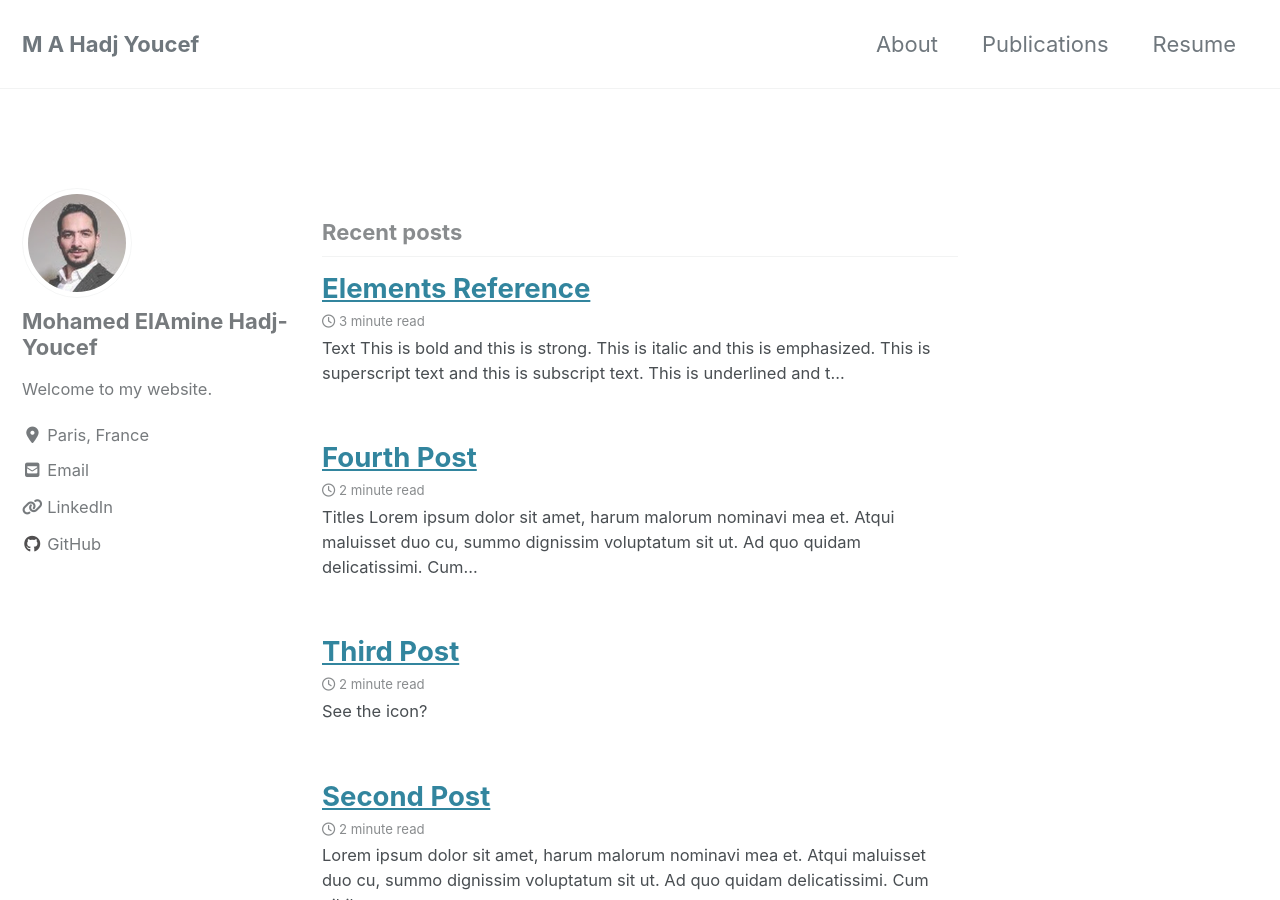
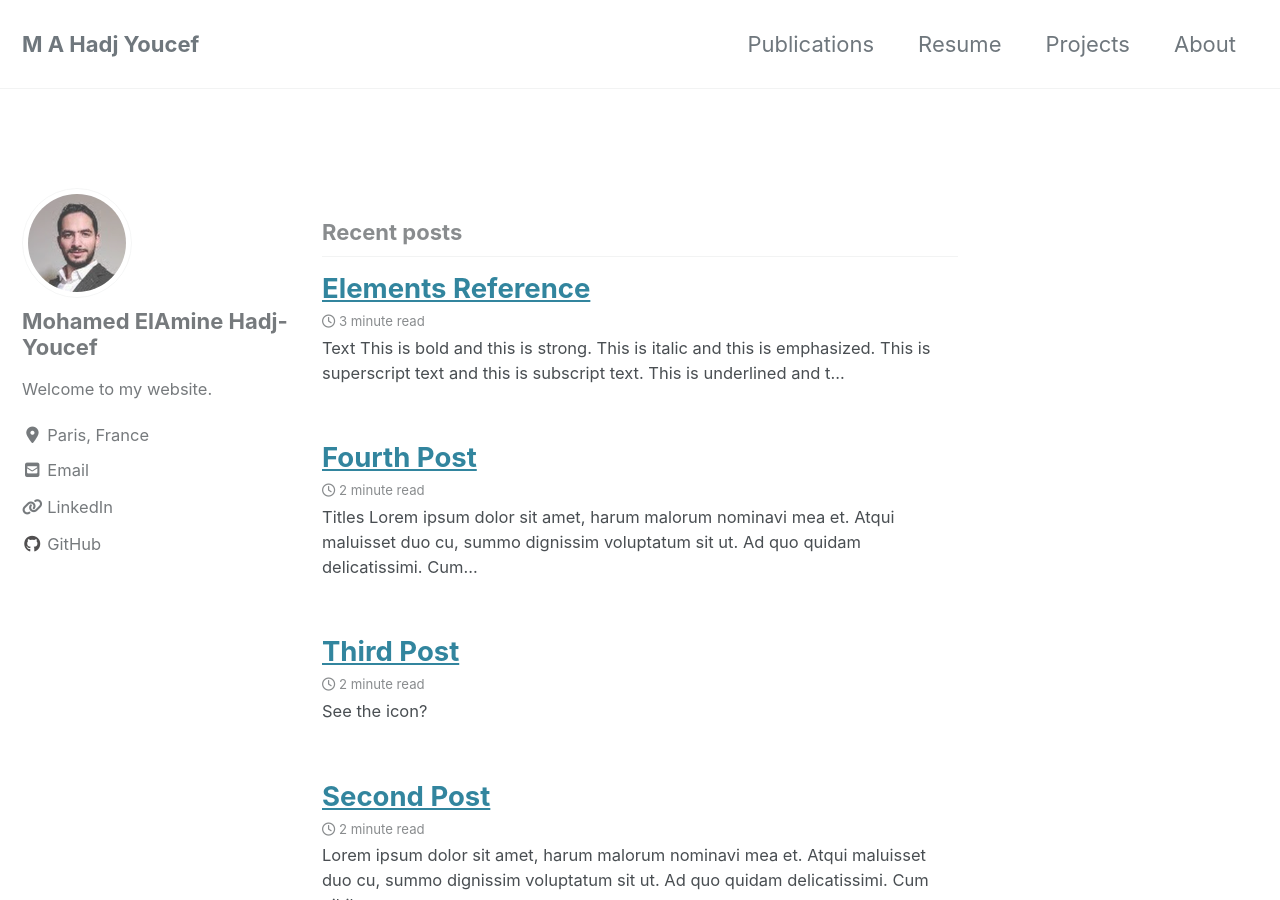
Before and after one commit to amineHY/amine-hadjyoucef.github.io, a Jekyll site: the page built from index.html, in a window 1280 px wide and 900 px high. Built offline with Jekyll 4.4.1, drawn with Linux system fonts in a browser that asks for light colours; cached includes are drawn as plain includes; nearby versions of some CDN libraries; the list of posts is cut into pages by our own code.

Commit message:
update fontpage

```diff
--- a/_data/navigation.yml
+++ b/_data/navigation.yml
@@ -1,11 +1,13 @@
 # main links
 main:
-  - title: "About"
-    url: /about/
   - title: "Publications"
     url: /Publications/
   - title: "Resume"
-    url: /Resume/
+    url: /resume/
+  - title: "Projects"
+    url: /Projects/
+  - title: "About"
+    url: /about/
   # - title: "Sample Collections"
   #   url: /collection-archive/
   # - title: "Sitemap"
```
